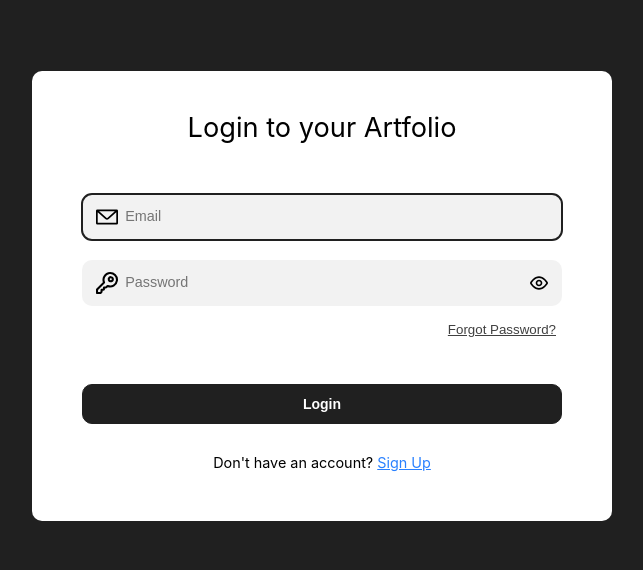
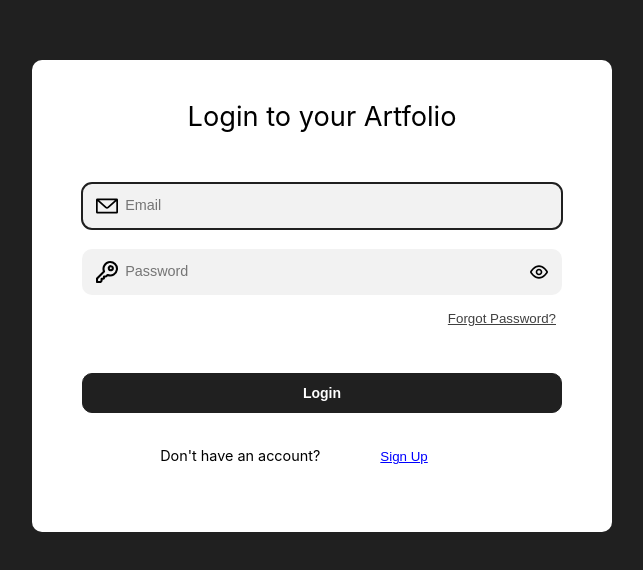
Before and after one commit to vladkoncha/artfolio, a React (Create React App) app in the folder client/: page /login in a window 1280 px wide. Shown: the part 104-674 px from the top of the page, without its empty margins (318-961 px from the left). Built offline with nearby package versions, Linux system fonts and the light colour scheme; no server answers.

Commit message:
link button for sign in/up switch

```diff
--- a/client/src/components/form/LoginForm.tsx
+++ b/client/src/components/form/LoginForm.tsx
@@ -105,14 +105,18 @@ const LoginForm: FC = () => {
                 ? <CustomButton disabled={loginLoading}>Register</CustomButton>
                 : <CustomButton disabled={loginLoading}>Login</CustomButton>}
             {!registration
-                ? <p className={classes.signUp}>Don't have an account? <a
+                ? <p className={classes.signUp}>Don't have an account? <LinkButton
+                    style={{color: 'blue'}}
+                    type='button'
                     onClick={() => {
                         setRegistration(true);
-                    }}>Sign Up</a></p>
-                : <p className={classes.signUp}>Already have an account? <a
+                    }}>Sign Up</LinkButton></p>
+                : <p className={classes.signUp}>Already have an account? <LinkButton
+                    style={{color: 'blue'}}
+                    type='button'
                     onClick={() => {
                         setRegistration(false);
-                    }}>Sign In</a></p>
+                    }}>Sign In</LinkButton></p>
             }
         </form>
     );
```
